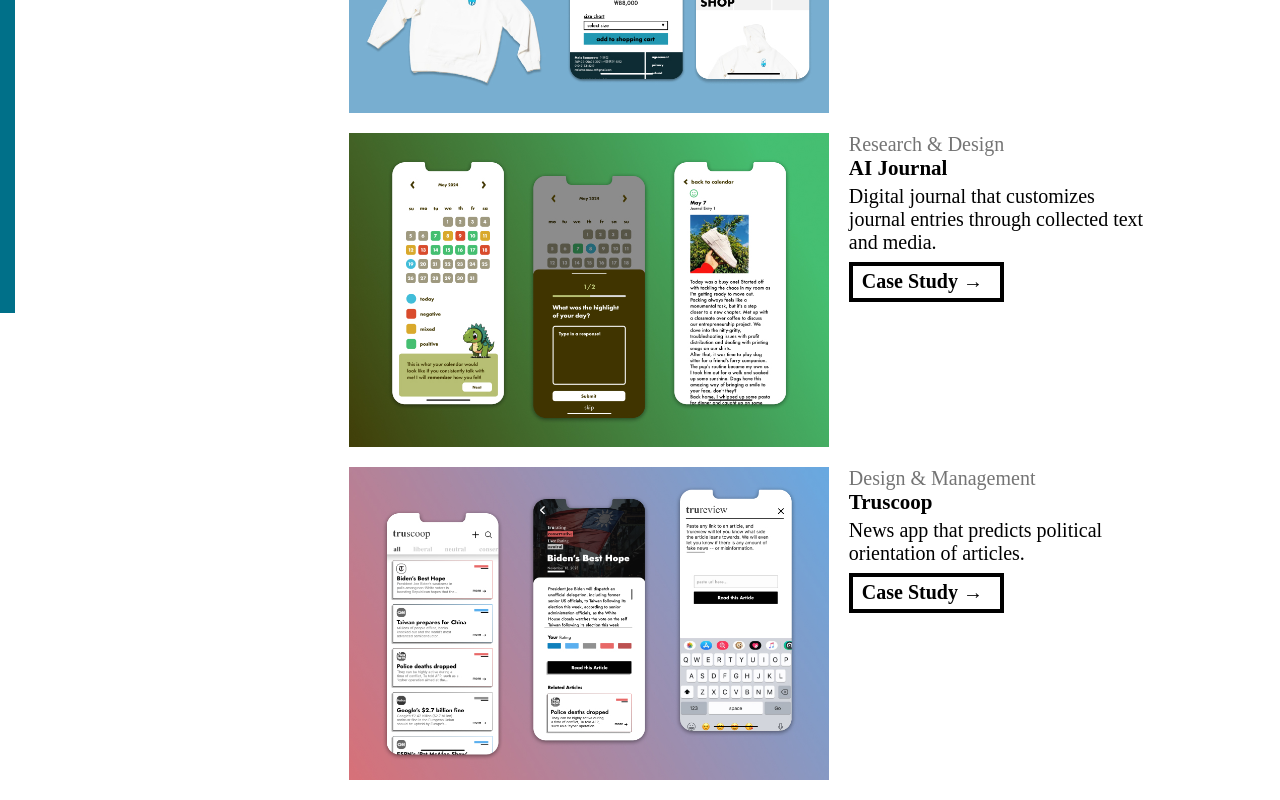
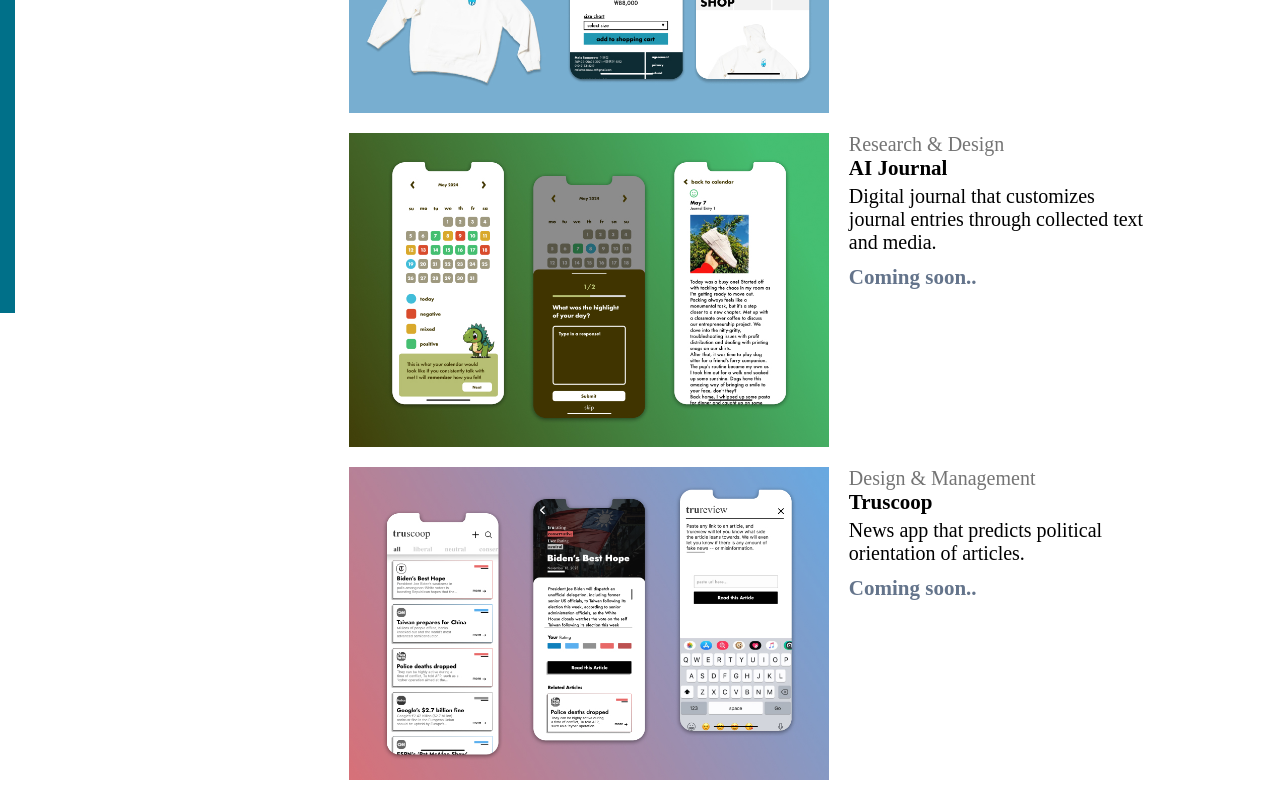
Before and after one commit to kl527/personal, a Next.js app: page / in a window 1280 px wide. Shown: the part 487-1287 px from the top of the page. Built offline with nearby package versions, Linux system fonts and the light colour scheme; a web font is replaced by a local one.

Commit message:
Design section started

```diff
--- /dev/null
+++ b/app/melotomorrow/components/Design.tsx
@@ -0,0 +1,10 @@
+export default function Design() {
+    return(
+        <div>
+            <div className="mb-5">
+                <h1 className="text-black text-[32px] md:text-[56px] tracking-[0] leading-9 md:leading-[56px]">DESIGN</h1>
+                <a className="text-[16px] md:text-[20px] hover:text-melo-blue underline" href="#keyPoints">skip to key points ↓</a>
+            </div>
+        </div>
+    )
+}
--- a/app/melotomorrow/components/Interviews.tsx
+++ b/app/melotomorrow/components/Interviews.tsx
@@ -6,9 +6,8 @@
             <h1 className="mb-4 text-black text-lg md:text-[21px] tracking-[0] leading-[normal]">Interviews</h1>
             <div className="w-[237px] md:w-[646px] lg:w-[800px]">
                 <picture className="w-[237px] md:w-[646px] lg:w-[800px]">
-                    <source media="(max-width: 37.5em)" srcSet="/affinity-mobile.png" />
-                    <source media="(min-width: 62em)" srcSet="/affinity.png" />
-                    <source media="(min-width: 37.5em)" srcSet="/affinity.png" />
+                    <source media="(max-width: 767px)" srcSet="/affinity-mobile.png" />
+                    <source media="(min-width: 768px)" srcSet="/affinity.png" />
                     <Image src="/affinity.png" alt="affinity map" width={800} height={400}/>
                 </picture>
             </div>
--- a/app/melotomorrow/components/MTleft.tsx
+++ b/app/melotomorrow/components/MTleft.tsx
@@ -2,7 +2,7 @@
 export const MTleft = (): JSX.Element => {
     return (
       <div>
-        <Link href="/" className="group md:border-[6px] mb-[120px] md:mb-[145px] transition-colors duration-300 ease-in-out hover:bg-black flex w-[45px] md:w-[60px] md:h-[86px] h-16 items-center justify-center border-4 border-solid border-black">
+        <Link href="/" className="group md:border-[6px] mb-[115px] md:mb-[145px] transition-colors duration-300 ease-in-out hover:bg-black flex w-[45px] md:w-[60px] md:h-[86px] h-16 items-center justify-center border-4 border-solid border-black">
           <p className="w-fit font-normal text-sm md:text-[20px] tracking-[0] leading-[normal] transition-colors duration-300 ease-in-out group-hover:text-white">
             back
           </p>
@@ -10,8 +10,11 @@
         <div className="font-normal text-lg md:text-[21px] tracking-[0] leading-[normal]">
           Intro
         </div>
-        <div className="font-normal mt-[1260px] md:mt-[950px] lg:mt-[830px] text-lg md:text-[21px] tracking-[0] leading-[normal]">
+        <div className="font-normal mt-[1240px] md:mt-[930px] lg:mt-[815px] text-lg md:text-[21px] tracking-[0] leading-[normal]">
           Research
+        </div>
+        <div className="font-normal mt-[5455px] md:mt-[3610px] lg:mt-[3870px] text-lg md:text-[21px] tracking-[0] leading-[normal]">
+          Design
         </div>
       </div>
 
--- a/app/melotomorrow/components/Research.tsx
+++ b/app/melotomorrow/components/Research.tsx
@@ -7,6 +7,10 @@
 export default function Research() {
     return (
         <div>
+            <div className="mb-5">
+                <h1 className="text-black text-[32px] md:text-[56px] tracking-[0] leading-9 md:leading-[56px]">RESEARCH</h1>
+                <a className="text-[16px] md:text-[20px] hover:text-melo-blue underline" href="#keyPoints">skip to key points ↓</a>
+            </div>
             <LiteratureReview />
             <Competitor />
             <Interviews />
--- a/app/melotomorrow/page.tsx
+++ b/app/melotomorrow/page.tsx
@@ -7,6 +7,7 @@
 import Preloader from "./components/Preloader"
 import { useState } from "react";
 import Research from "./components/Research";
+import Design from "./components/Design";
 
 export default function Page() {
     const [loading, setLoading] = useState(true);
@@ -28,6 +29,7 @@
                         <Carousel />
                         <Intro />
                         <Research />
+                        <Design />
                     </div>
                 </main>
             }
--- a/app/ui/Project2.tsx
+++ b/app/ui/Project2.tsx
@@ -14,11 +14,14 @@
           <p className="font-normal mb-2 text-black md:text-[20px] text-base tracking-[0] leading-[normal]">
             <span className="font-normal">Digital journal that customizes journal entries through collected text and media.</span>
           </p>
-          <button className="md:w-[155px] md:h-[40px] transition duration-500 group transition-colors duration-500 ease-in-out hover:bg-black mb-8 flex w-[116px] h-9 items-center gap-2.5 pl-[9px] pr-[15px] py-[3px] left-0 border-4 border-solid border-black">
+          <h1 className="font-bold text-[21px] text-slate-500 text-grey">
+            Coming soon..
+          </h1>
+          {/* <button className="md:w-[155px] md:h-[40px] transition duration-500 group transition-colors duration-500 ease-in-out hover:bg-black mb-8 flex w-[116px] h-9 items-center gap-2.5 pl-[9px] pr-[15px] py-[3px] left-0 border-4 border-solid border-black">
             <div className="text-center w-fit mr-[-7.00px] md:text-[20px] font-bold text-sm tracking-[0] leading-[normal] transition-colors duration-300 ease-in-out group-hover:text-white">
               Case Study →
             </div>
-          </button>
+          </button> */}
         </div>
       </div>
     );
--- a/app/ui/Project3.tsx
+++ b/app/ui/Project3.tsx
@@ -14,11 +14,14 @@
           <p className="font-normal mb-2 text-black md:text-[20px] text-base tracking-[0] leading-[normal]">
             <span className="font-normal">News app that predicts political orientation of articles.</span>
           </p>
-          <button className="md:w-[155px] md:h-[40px] transition duration-500 group transition-colors duration-500 ease-in-out hover:bg-black mb-8 flex w-[116px] h-9 items-center gap-2.5 pl-[9px] pr-[15px] py-[3px] left-0 border-4 border-solid border-black">
+          <h1 className="font-bold text-[21px] text-slate-500 text-grey">
+            Coming soon..
+          </h1>
+          {/* <button className="md:w-[155px] md:h-[40px] transition duration-500 group transition-colors duration-500 ease-in-out hover:bg-black mb-8 flex w-[116px] h-9 items-center gap-2.5 pl-[9px] pr-[15px] py-[3px] left-0 border-4 border-solid border-black">
             <div className="text-center w-fit mr-[-7.00px] md:text-[20px] font-bold text-sm tracking-[0] leading-[normal] transition-colors duration-300 ease-in-out group-hover:text-white">
-              Case Study →
+              Coming Soon..
             </div>
-          </button>
+          </button> */}
         </div>
       </div>
     );
```
